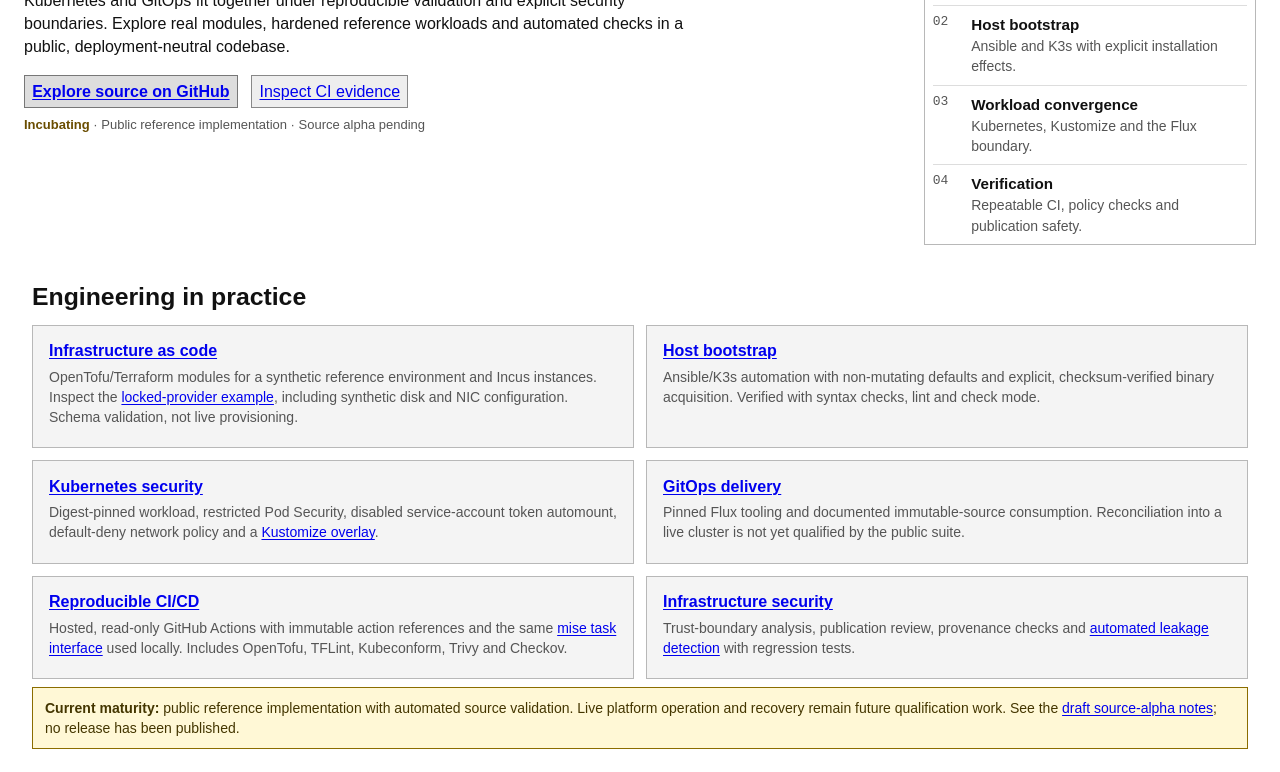
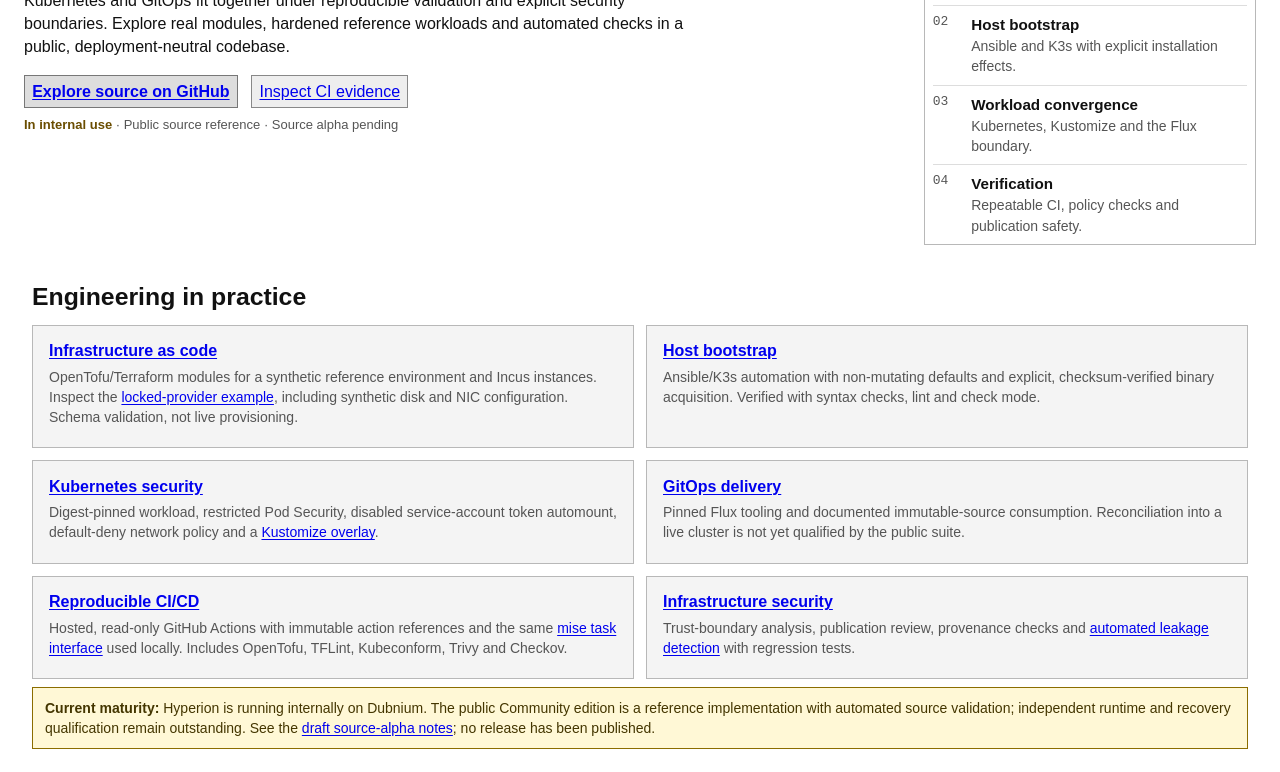
Before and after one commit to hackelia-micrantha/hyperion-community, a plain HTML site: page web/index.html in a window 1280 px wide. Shown: the part 180-952 px from the top of the page. Drawn offline with Linux system fonts and the light colour scheme.

Commit message:
docs(web): distinguish internal use from public qualification

```diff
--- a/web/index.html
+++ b/web/index.html
@@ -109,7 +109,7 @@
       <h1>Reproducible infrastructure. Secure delivery.</h1>
       <p class="lead">Hyperion Community demonstrates how infrastructure provisioning, host bootstrap, Kubernetes and GitOps fit together under reproducible validation and explicit security boundaries. Explore real modules, hardened reference workloads and automated checks in a public, deployment-neutral codebase.</p>
       <div class="actions"><a class="action primary" href="https://github.com/hackelia-micrantha/hyperion-community">Explore source on GitHub</a><a class="action" href="https://github.com/hackelia-micrantha/hyperion-community/actions/workflows/ci.yml">Inspect CI evidence</a></div>
-      <p class="maturity"><strong>Incubating</strong> · Public reference implementation · Source alpha pending</p>
+      <p class="maturity"><strong>In internal use</strong> · Public source reference · Source alpha pending</p>
       </div>
       <aside class="model" aria-label="Hyperion system model">
         <p class="model-label">The system, in four parts</p>
@@ -129,7 +129,7 @@
       <div class="card"><h3><a href="https://github.com/hackelia-micrantha/hyperion-community/blob/main/.github/workflows/ci.yml">Reproducible CI/CD</a></h3><p>Hosted, read-only GitHub Actions with immutable action references and the same <a href="https://github.com/hackelia-micrantha/hyperion-community/blob/main/mise.toml">mise task interface</a> used locally. Includes OpenTofu, TFLint, Kubeconform, Trivy and Checkov.</p></div>
       <div class="card"><h3><a href="https://github.com/hackelia-micrantha/hyperion-community/blob/main/docs/security/threat-model.md">Infrastructure security</a></h3><p>Trust-boundary analysis, publication review, provenance checks and <a href="https://github.com/hackelia-micrantha/hyperion-community/blob/main/scripts/publication_audit.py">automated leakage detection</a> with regression tests.</p></div>
     </div>
-      <div class="status-callout"><p><strong>Current maturity:</strong> public reference implementation with automated source validation. Live platform operation and recovery remain future qualification work. See the <a href="https://github.com/hackelia-micrantha/hyperion-community/blob/main/docs/releases/v0.1.0-alpha.1.md">draft source-alpha notes</a>; no release has been published.</p></div>
+      <div class="status-callout"><p><strong>Current maturity:</strong> Hyperion is running internally on Dubnium. The public Community edition is a reference implementation with automated source validation; independent runtime and recovery qualification remain outstanding. See the <a href="https://github.com/hackelia-micrantha/hyperion-community/blob/main/docs/releases/v0.1.0-alpha.1.md">draft source-alpha notes</a>; no release has been published.</p></div>
     </section>
     <section id="scope"><h2 class="section-title">Architecture and trade-offs</h2><div class="list">
       <p><strong>Layered ownership.</strong> OpenTofu/Terraform defines infrastructure, Ansible handles bootstrap, Kubernetes defines workloads, and Flux provides the intended reconciliation boundary. Read the <a href="https://github.com/hackelia-micrantha/hyperion-community/blob/main/docs/architecture/README.md">architecture overview</a>.</p>
```
